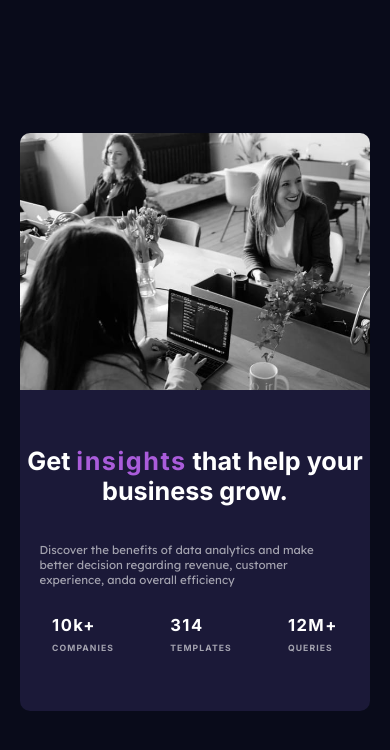
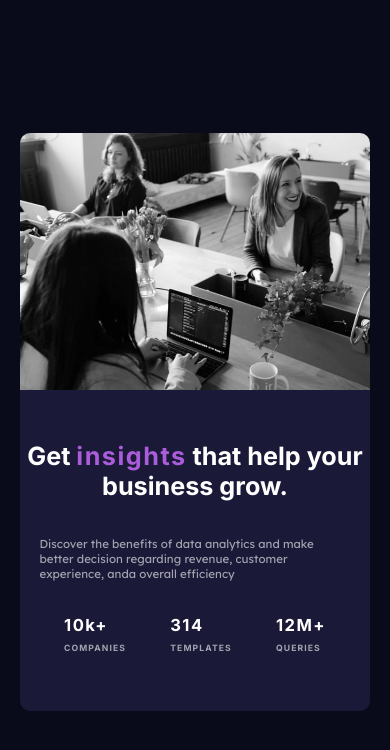
Before and after one commit to EduardoOSampaio/stats-preview-card-2.0, a plain HTML site: page index.html in a window 390 px wide. Drawn offline with Linux system fonts and the light colour scheme.

Commit message:
correção responsividade

```diff
--- a/css/responsive.css
+++ b/css/responsive.css
@@ -67,4 +67,10 @@
     .section-hero .container > img {
         max-width: 100%;
     }
+
+    .section-hero .data-text {
+        width: 80%;
+        padding: .7rem;
+        gap: 2.5rem;
+    }
 }
```
